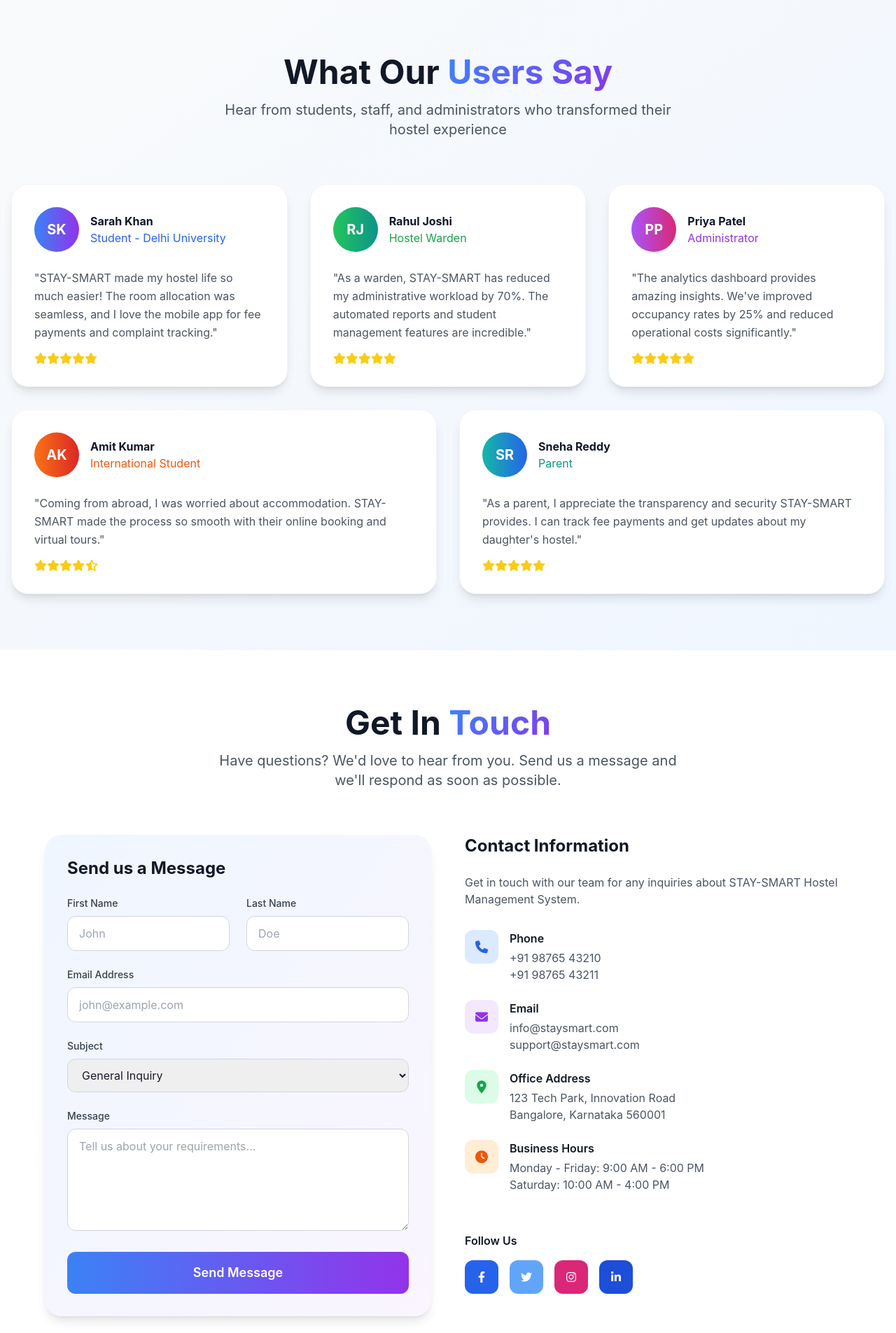
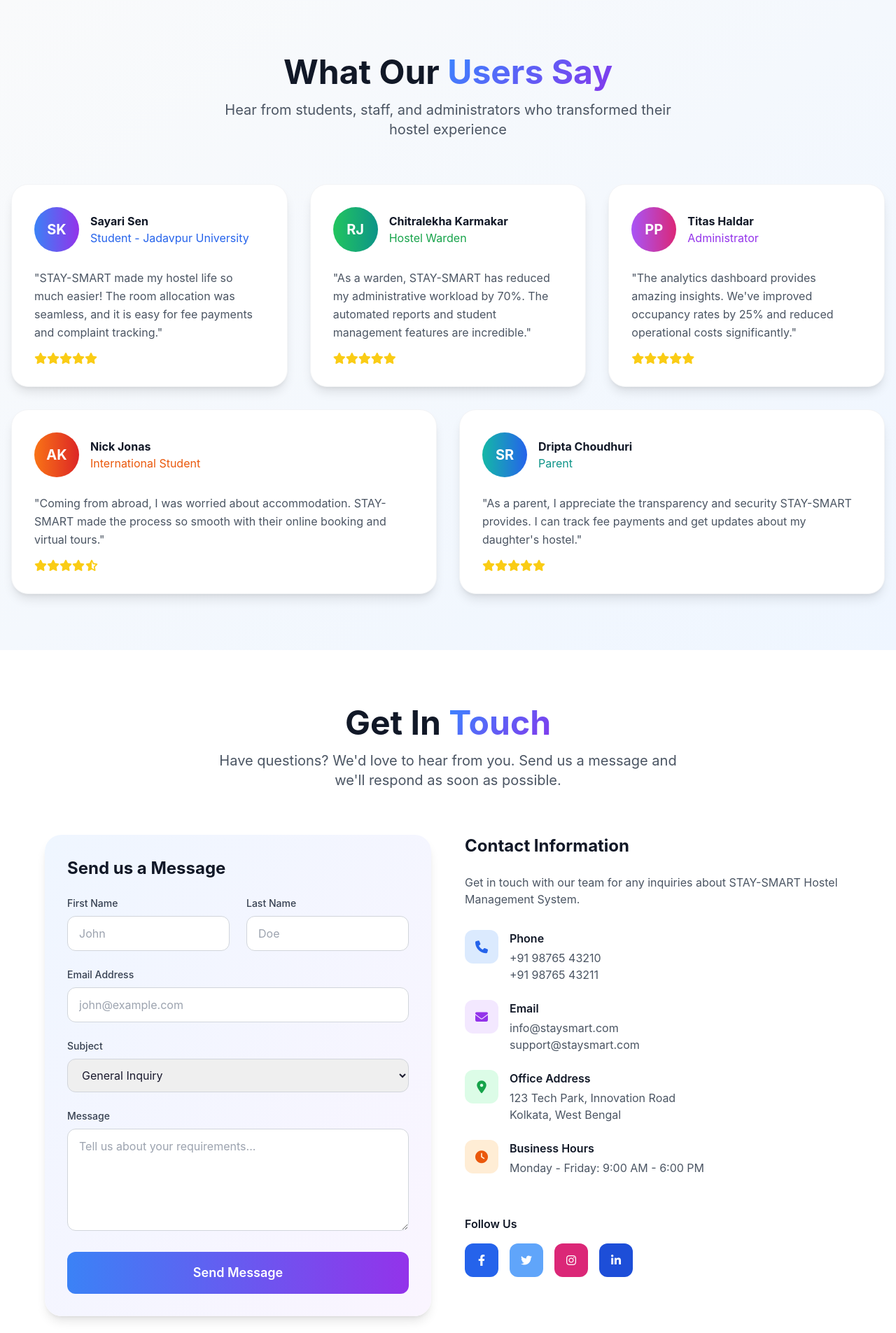
Before and after one commit to kricx-glitch/HMS, a Django app: page / in a window 1280 px wide. Shown: the part 1997-3902 px from the top of the page at 70% size. Run offline with Django 5.2, Linux system fonts and the light colour scheme; some libraries are stand-ins or nearby versions.

Commit message:
updated home page

```diff
--- a/ACCOUNTS/TEMPLATES/accounts/home.html
+++ b/ACCOUNTS/TEMPLATES/accounts/home.html
@@ -189,12 +189,7 @@
                             <i class="fas fa-arrow-right group-hover:translate-x-1 transition-transform"></i>
                         </span>
                     </a>
-                    <button onclick="openModal('demoModal')" class="group border-2 border-blue-500 text-blue-600 px-8 py-4 rounded-2xl font-semibold text-lg hover:bg-blue-50 transition-all duration-300">
-                        <span class="flex items-center justify-center gap-3">
-                            Watch Demo
-                            <i class="fas fa-play-circle group-hover:scale-110 transition-transform"></i>
-                        </span>
-                    </button>
+
                 </div>
 
                 <!-- Stats -->
@@ -416,12 +411,12 @@
                             SK
                         </div>
                         <div>
-                            <h4 class="font-bold text-gray-900">Sarah Khan</h4>
-                            <p class="text-blue-600">Student - Delhi University</p>
+                            <h4 class="font-bold text-gray-900">Sayari Sen</h4>
+                            <p class="text-blue-600">Student -  Jadavpur University</p>
                         </div>
                     </div>
                     <div class="text-gray-600 leading-relaxed mb-4">
-                        "STAY-SMART made my hostel life so much easier! The room allocation was seamless, and I love the mobile app for fee payments and complaint tracking."
+                        "STAY-SMART made my hostel life so much easier! The room allocation was seamless, and it is easy for fee payments and complaint tracking."
                     </div>
                     <div class="flex text-yellow-400">
                         <i class="fas fa-star"></i>
@@ -439,7 +434,7 @@
                             RJ
                         </div>
                         <div>
-                            <h4 class="font-bold text-gray-900">Rahul Joshi</h4>
+                            <h4 class="font-bold text-gray-900">Chitralekha Karmakar</h4>
                             <p class="text-green-600">Hostel Warden</p>
                         </div>
                     </div>
@@ -462,7 +457,7 @@
                             PP
                         </div>
                         <div>
-                            <h4 class="font-bold text-gray-900">Priya Patel</h4>
+                            <h4 class="font-bold text-gray-900">Titas Haldar</h4>
                             <p class="text-purple-600">Administrator</p>
                         </div>
                     </div>
@@ -488,7 +483,7 @@
                             AK
                         </div>
                         <div>
-                            <h4 class="font-bold text-gray-900">Amit Kumar</h4>
+                            <h4 class="font-bold text-gray-900">Nick Jonas</h4>
                             <p class="text-orange-600">International Student</p>
                         </div>
                     </div>
@@ -511,7 +506,7 @@
                             SR
                         </div>
                         <div>
-                            <h4 class="font-bold text-gray-900">Sneha Reddy</h4>
+                            <h4 class="font-bold text-gray-900">Dripta Choudhuri</h4>
                             <p class="text-teal-600">Parent</p>
                         </div>
                     </div>
@@ -623,7 +618,7 @@
                             <div>
                                 <h4 class="font-semibold text-gray-900 mb-1">Office Address</h4>
                                 <p class="text-gray-600">123 Tech Park, Innovation Road</p>
-                                <p class="text-gray-600">Bangalore, Karnataka 560001</p>
+                                <p class="text-gray-600">Kolkata, West Bengal</p>
                             </div>
                         </div>
 
@@ -635,7 +630,6 @@
                             <div>
                                 <h4 class="font-semibold text-gray-900 mb-1">Business Hours</h4>
                                 <p class="text-gray-600">Monday - Friday: 9:00 AM - 6:00 PM</p>
-                                <p class="text-gray-600">Saturday: 10:00 AM - 4:00 PM</p>
                             </div>
                         </div>
                     </div>
@@ -676,9 +670,7 @@
                 <a href="{% url 'signup' %}" class="bg-white text-blue-600 px-8 py-4 rounded-2xl font-semibold text-lg hover:shadow-2xl transition-all duration-300 transform hover:scale-105">
                     Get Started Free
                 </a>
-                <button onclick="openModal('contactModal')" class="border-2 border-white text-white px-8 py-4 rounded-2xl font-semibold text-lg hover:bg-white hover:text-blue-600 transition-all duration-300">
-                    Schedule Demo
-                </button>
+
             </div>
         </div>
     </section>
@@ -739,7 +731,7 @@
                     <div class="space-y-3 text-gray-400">
                         <div class="flex items-center space-x-3">
                             <i class="fas fa-map-marker-alt text-blue-400"></i>
-                            <span>123 Campus Road, Edu City</span>
+                            <span>123 Tech Park</span>
                         </div>
                         <div class="flex items-center space-x-3">
                             <i class="fas fa-phone text-green-400"></i>
```
